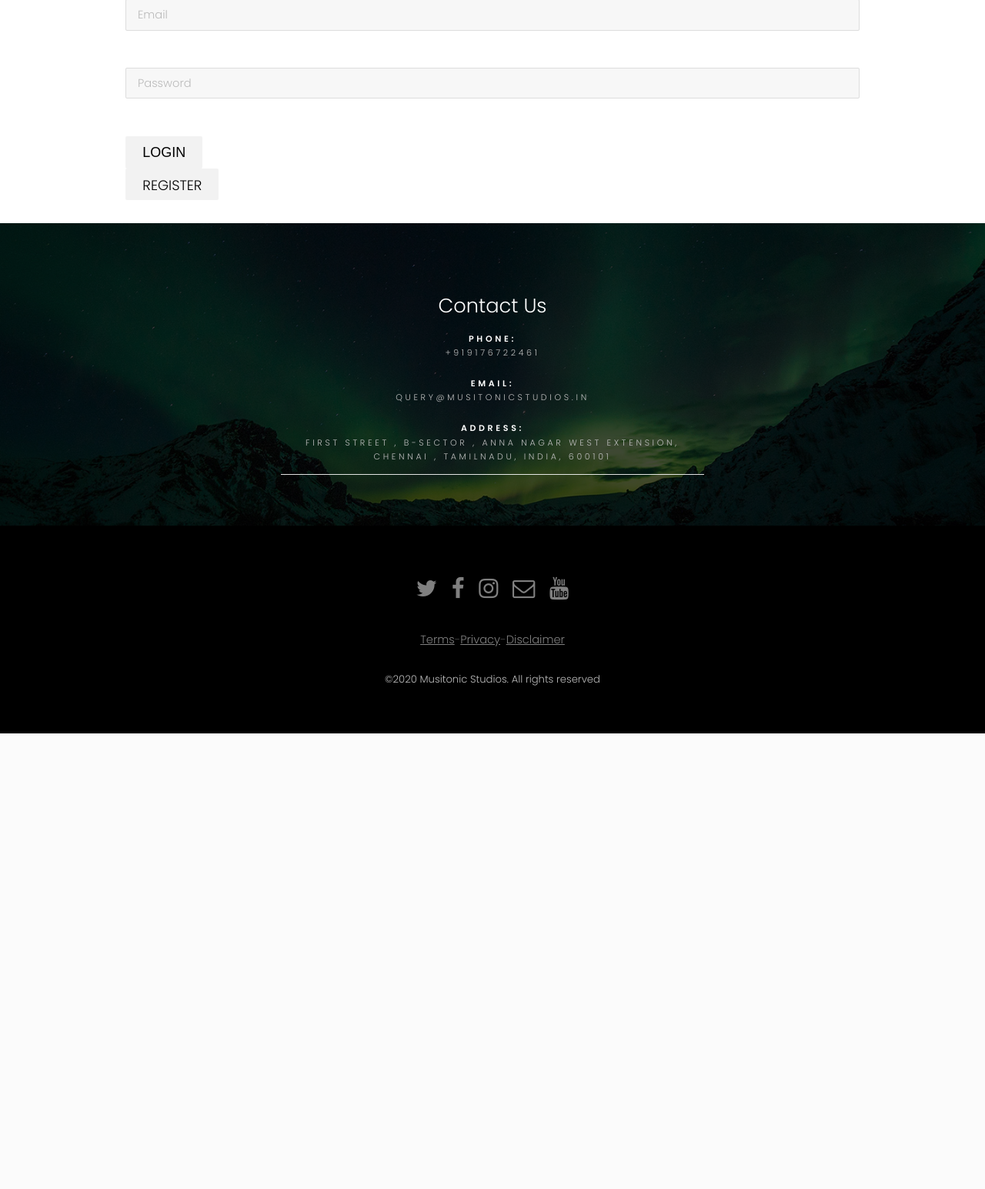
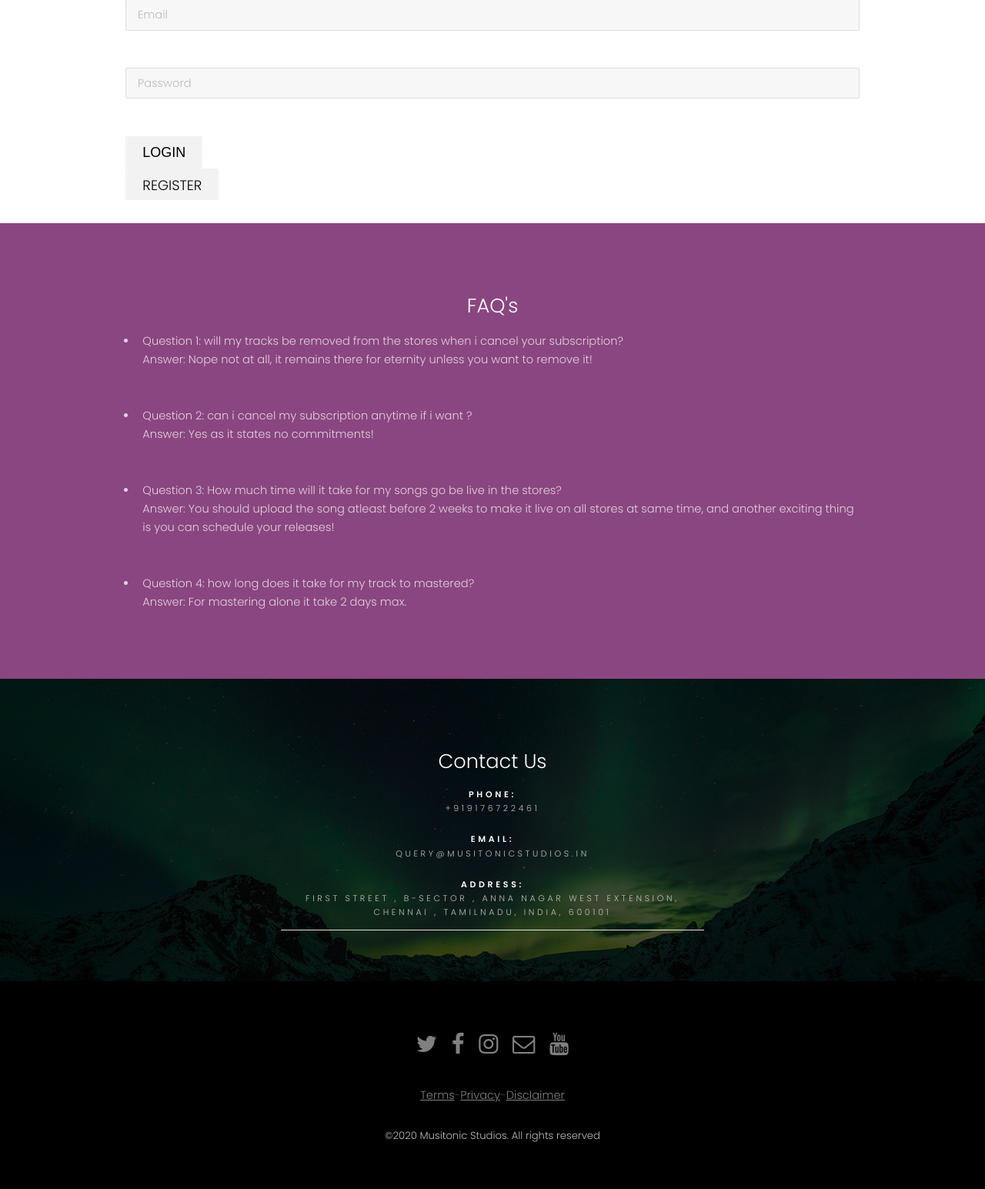
Before and after one commit to noobmasterbala/musitonic, a PHP site: page /?signup=success in a window 1280 px wide. Shown: the part 2687-4232 px from the top of the page at 77% size. Before the commit the page ends 3640 px from the top, so only its background shows below. Run offline with PHP 8.4, Linux system fonts and the light colour scheme.

Commit message:
Update index.php

```diff
--- a/index.php
+++ b/index.php
@@ -265,6 +265,30 @@ session_start();
                 ?>
 				</div>
 				</section>
+				<section class="wrapper style1">
+				<div class="container">
+				<h2 class="align-center">FAQ's</h2>
+				<ul><li>Question 1:
+						will my tracks be removed from the stores when i cancel your subscription?
+						<br>
+						Answer: Nope not at all, it remains there for eternity unless you want to remove it!</li>
+						<br><br>
+						<li>Question 2:
+						can i cancel my subscription anytime if i want ?
+						<br>
+						Answer: Yes as it states no commitments!</li>
+						<br><br>
+						<li>Question 3:
+						How much time will it take for my songs go be live in the stores?
+						<br>
+						Answer: You should upload the song atleast before 2 weeks to make it live on all stores at same time, and another exciting thing is you can schedule your releases!</li>
+						<br><br>
+						<li>Question 4:
+						how long does it take for my track to mastered?
+						<br>
+						Answer: For mastering alone it take 2 days max.</li></p>
+				</div>
+				</section>
 			<section id="One" class="wrapper style3">
 				<div class="inner">
 					<header class="align-center">
```
